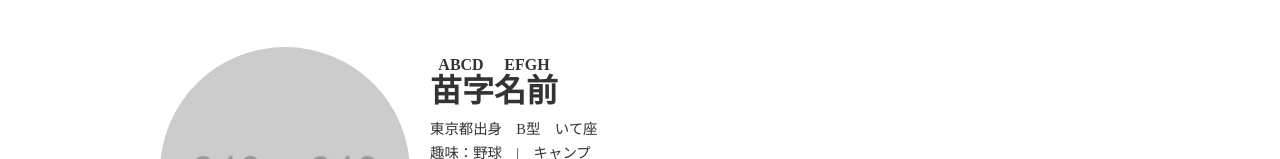
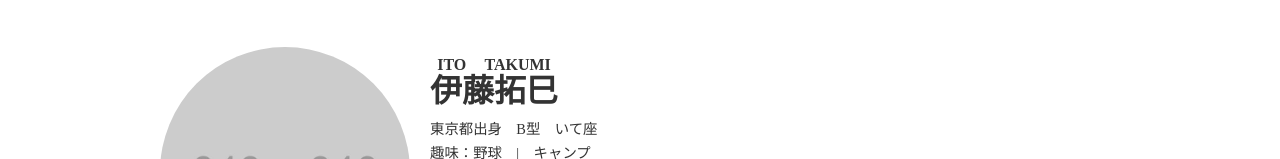
Before and after one commit to takumiitou0719/HP2_1129, a plain HTML site: page index.html in a window 1280 px wide. Shown: the part 854-1013 px from the top of the page. Drawn offline with nearby package versions, Linux system fonts and the light colour scheme.

Commit message:
Update index.html
名前変更

```diff
--- a/index.html
+++ b/index.html
@@ -34,7 +34,7 @@
         <div class="content">
           <img src="me.jpg" alt="苗字名前">
           <div class="text">
-            <h3 class="content-name"><ruby><rb>苗字名前</rb><rt>ABCD EFGH</rt> </ruby></h3>
+            <h3 class="content-name"><ruby><rb>伊藤拓巳</rb><rt>ITO TAKUMI</rt> </ruby></h3>
             <p>東京都出身　B型　いて座<br>趣味：野球　|　キャンプ</p>
             <p>中学は野球部、高校は陸上部でした。<br>身体を動かすのが好きで今でも大学生や社会人の方たちと草野球をしています。<br>
               池袋のお勧めの場所は、<a href="https://grandscape-ikebukuro.jp/">グランドスケープ池袋</a>の屋上にあるバッティングセンター。<br>
```
